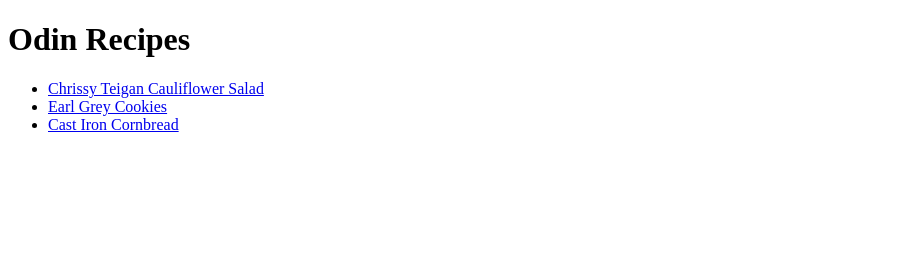
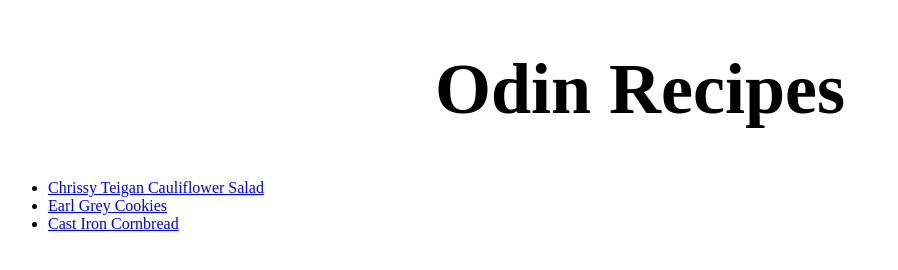
Before and after one commit to shujulia/odin-recipes, a plain HTML site: page index.html in a window 1280 px wide. Shown: the whole page, without its empty margins (0-898 px from the left). Drawn offline with Linux system fonts and the light colour scheme.

Commit message:
Style index.html

```diff
--- a/index.html
+++ b/index.html
@@ -3,15 +3,15 @@
     <head>
         <meta charset="utf-8">
         <title>Odin Recipes</title>
+        <link rel="stylesheet" href="styles.css"></a>
     </head>
 
     <body>
-        <h1>Odin Recipes</h1>
+        <h1 class="title">Odin Recipes</h1>
         <ul>
-            <li><a href="./recipes/cauliflower-salad.html">Chrissy Teigan Cauliflower Salad</a>            </li>
+            <li><a href="./recipes/cauliflower-salad.html">Chrissy Teigan Cauliflower Salad</a></li>
             <li><a href="./recipes/cookies.html">Earl Grey Cookies</a></li>
             <li><a href="./recipes/cornbread.html">Cast Iron Cornbread</a></li>
         </ul>
-
     </body>
 </html>
```
